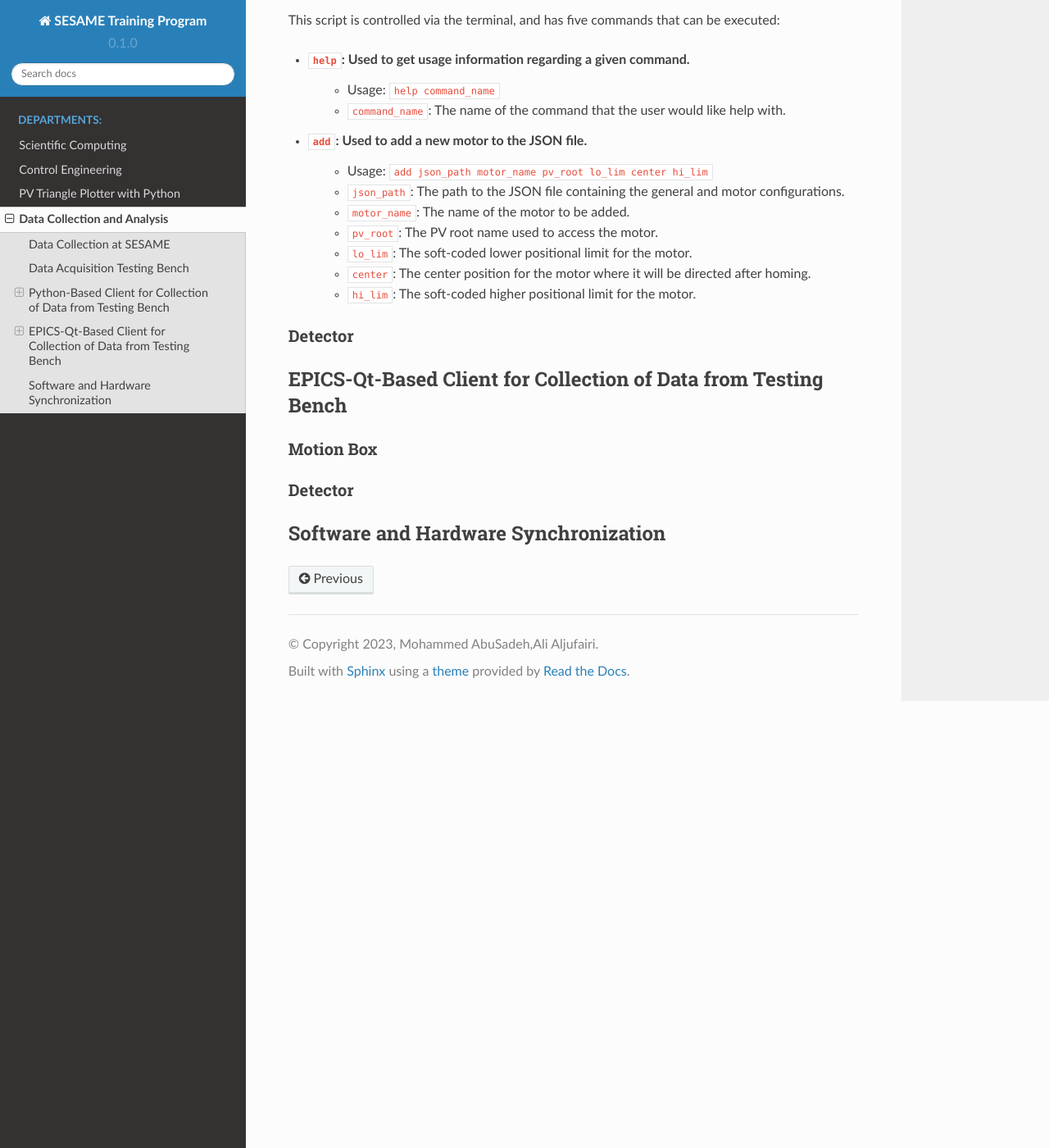
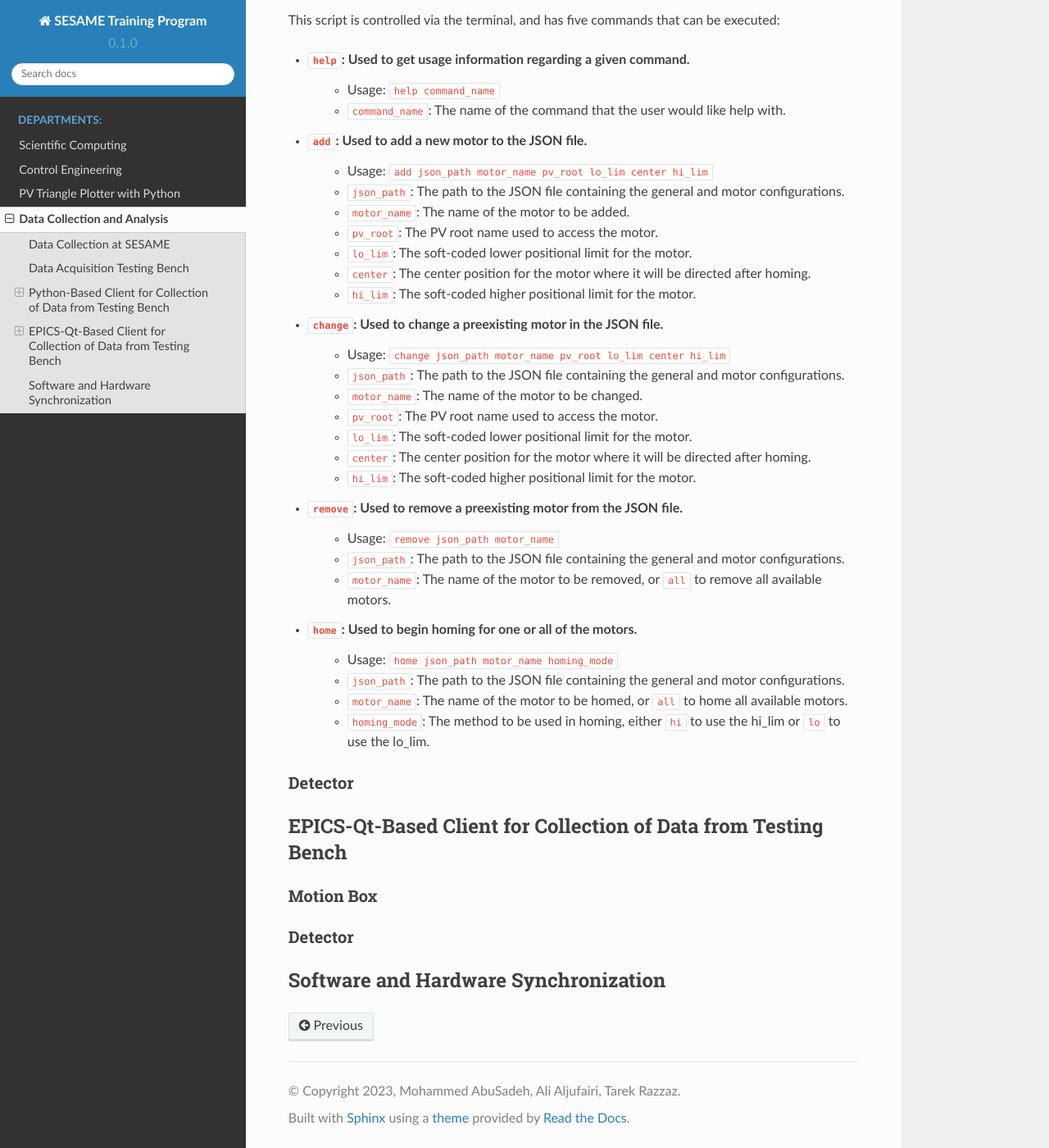
Before and after one commit to SESAME-Synchrotron/CCD, a Sphinx documentation site: the page built from docs/source/DAQ.rst, in a window 1280 px wide and 1400 px high, scrolled down 857 px. Shown: the whole window at 82% size. Built offline with Sphinx 7.4.7 and the Read the Docs theme 2.0.0, drawn with Linux system fonts in a browser that asks for light colours.

Commit message:
More content for DAQ Python-Based Client

```diff
--- a/docs/source/DAQ.rst
+++ b/docs/source/DAQ.rst
@@ -37,7 +37,23 @@ This script is controlled via the terminal, and has five commands that can be ex
     - ``lo_lim``: The soft-coded lower positional limit for the motor.
     - ``center``: The center position for the motor where it will be directed after homing.
     - ``hi_lim``: The soft-coded higher positional limit for the motor.
-
+- ``change``: Used to change a preexisting motor in the JSON file.
+    - Usage: ``change json_path motor_name pv_root lo_lim center hi_lim``
+    - ``json_path``: The path to the JSON file containing the general and motor configurations.
+    - ``motor_name``: The name of the motor to be changed.
+    - ``pv_root``: The PV root name used to access the motor.
+    - ``lo_lim``: The soft-coded lower positional limit for the motor.
+    - ``center``: The center position for the motor where it will be directed after homing.
+    - ``hi_lim``: The soft-coded higher positional limit for the motor.
+- ``remove``: Used to remove a preexisting motor from the JSON file.
+    - Usage: ``remove json_path motor_name``
+    - ``json_path``: The path to the JSON file containing the general and motor configurations.
+    - ``motor_name``: The name of the motor to be removed, or ``all`` to remove all available motors.
+- ``home``: Used to begin homing for one or all of the motors.
+    - Usage: ``home json_path motor_name homing_mode``
+    - ``json_path``: The path to the JSON file containing the general and motor configurations.
+    - ``motor_name``: The name of the motor to be homed, or ``all`` to home all available motors.
+    - ``homing_mode``: The method to be used in homing, either ``hi`` to use the hi_lim or ``lo`` to use the lo_lim.
 
 Detector
 ........
--- a/docs/source/conf.py
+++ b/docs/source/conf.py
@@ -3,8 +3,8 @@
 # -- Project information
 
 project = 'SESAME Training Program'
-copyright = '2023, Mohammed AbuSadeh,Ali Aljufairi'
-author = 'Mohammed AbuSadeh,Ali Aljufairi'
+copyright = '2023, Mohammed AbuSadeh, Ali Aljufairi, Tarek Razzaz'
+author = 'Mohammed AbuSadeh, Ali Aljufairi, Tarek Razzaz'
 
 release = '0.1'
 version = '0.1.0'
```
